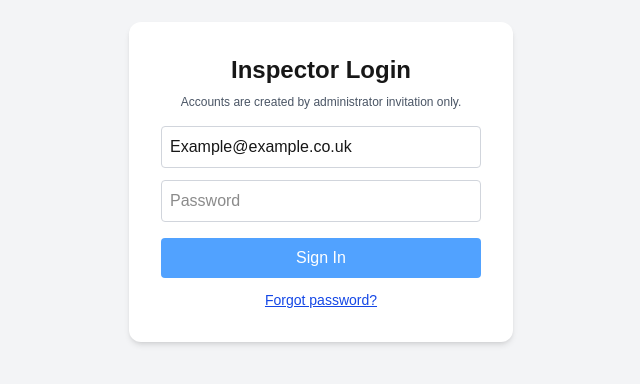
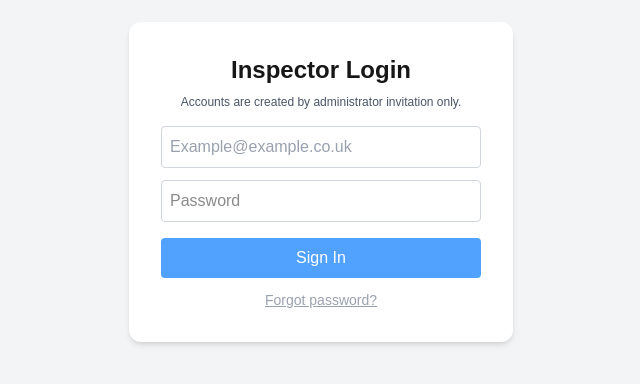
Before and after one commit to Bodders07/InoSurv-Manholes, a Next.js app: page /auth in a window 1280 px wide. Shown: the part 218-602 px from the top of the page, without its empty margins (319-959 px from the left). Built offline with nearby package versions, Linux system fonts and the light colour scheme; no server answers.

Commit message:
Use placeholder for email; no prefilled value

```diff
--- a/src/app/auth/page.tsx
+++ b/src/app/auth/page.tsx
@@ -7,7 +7,7 @@ import { supabase } from '@/lib/supabaseClient'
 export default function AuthPage() {
   const router = useRouter()
   const defaultEmail = process.env.NEXT_PUBLIC_DEFAULT_LOGIN_EMAIL || 'Example@example.co.uk'
-  const [email, setEmail] = useState(defaultEmail)
+  const [email, setEmail] = useState('')
   const [password, setPassword] = useState('')
   const [message, setMessage] = useState('')
   const [loading, setLoading] = useState(false)
@@ -58,7 +58,7 @@ export default function AuthPage() {
           placeholder={defaultEmail}
           value={email}
           onChange={(e) => setEmail(e.target.value)}
-          className="w-full border border-gray-300 rounded p-2 mb-3"
+          className="w-full border border-gray-300 rounded p-2 mb-3 placeholder:text-gray-400"
         />
         <input
           type="password"
```
